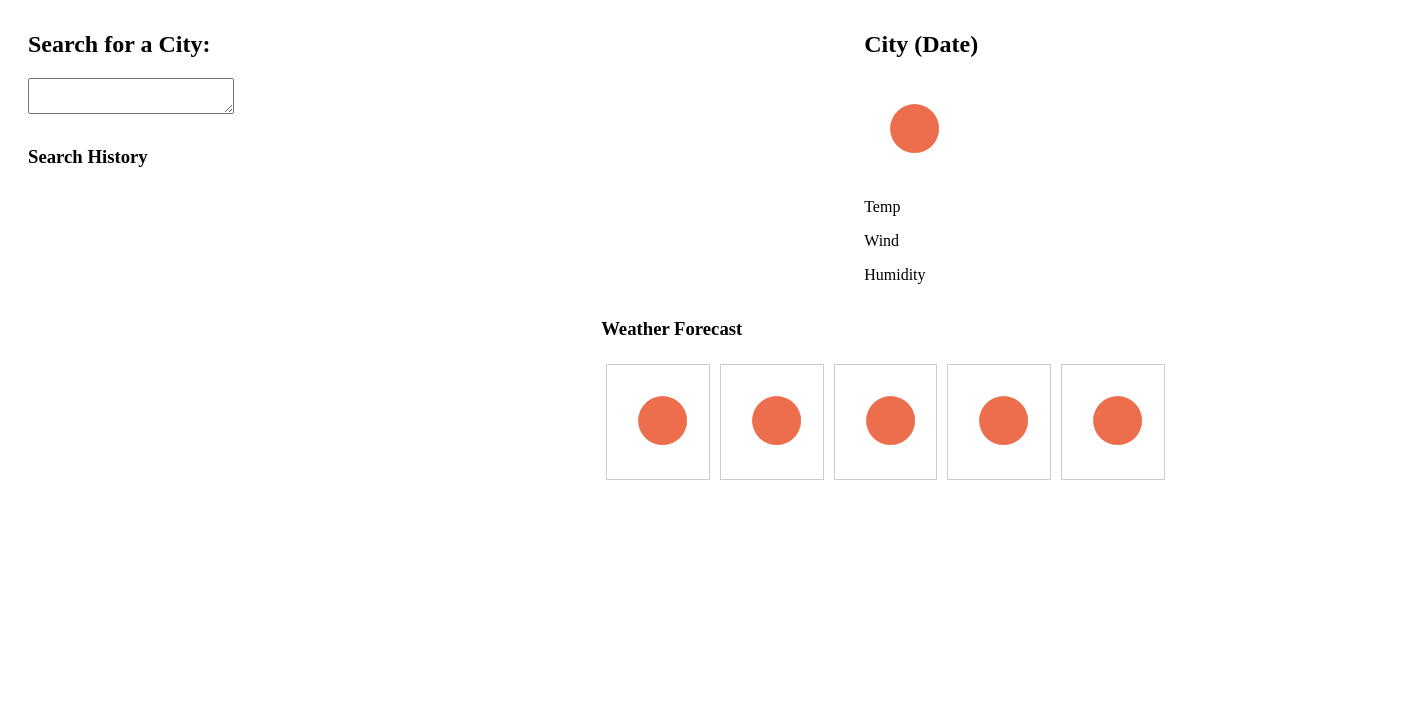
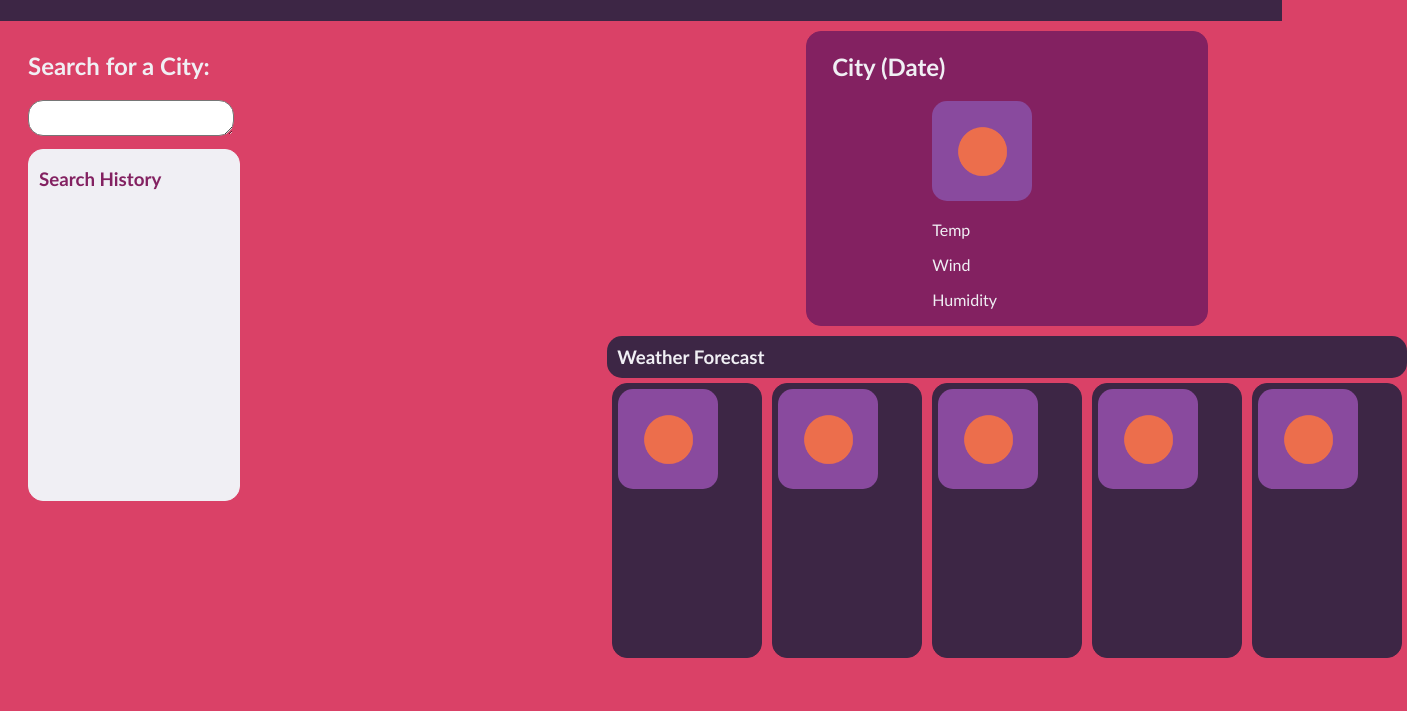
Before and after one commit to CurtisCircus/Weather-Dashboard, a plain HTML site: page index.html in a window 1280 px wide. Shown: the part 89-800 px from the top of the page, 1407 px wide, since content can reach past the window. Drawn offline with Linux system fonts and the light colour scheme.

Commit message:
finished css so the webpage doesn't look really ugly (still looks pretty amateur but definitely better than no work at all)

```diff
--- a/assets/script.js
+++ b/assets/script.js
@@ -11,7 +11,7 @@ const conditionToImageMap = {
     Rain: './assets/images/10d.png',
     Thunderstorm: './assets/images/11d.png',
     Snow: './assets/images/13d.png',
-    Mist: './assets/images/50d.png',
+    Mist: './assets/images/50d.png'
 };
 
 cityTextarea.addEventListener('keydown', function (event) {
@@ -30,8 +30,8 @@ cityTextarea.addEventListener('keydown', function (event) {
 
         cityTextarea.value = '';
         currentWeather(city);
-    }}
-)
+    }
+})
 function currentWeather(city) {
     const apiUrl = `https://api.openweathermap.org/data/2.5/weather?q=${city}&appid=${APIKey}`;
 
@@ -44,7 +44,9 @@ cityTextarea.addEventListener('keydown', function (event) {
         })
         .then(data => {
 
-                const mainCondition = data.weather[0].main;
+            const mainCondition = data
+                .weather[0]
+                .main;
             var currentimg = document.getElementById('currentimg');
             currentimg.src = conditionToImageMap[mainCondition] || './assets/images/01d.png';
 
@@ -55,7 +57,7 @@ cityTextarea.addEventListener('keydown', function (event) {
 
             var currentCity = document.getElementById('currentCity');
             var currentDate = new Date();
-                currentCity.innerHTML = city + ": " + "(" +currentDate.toDateString() + ")";
+            currentCity.innerHTML = city + ": (" + currentDate.toDateString() + ")";
 
             var currentimg = document.getElementById('currentimg')
 
@@ -92,14 +94,21 @@ cityTextarea.addEventListener('keydown', function (event) {
                 const humidity = forecastData.main.humidity;
 
                 forecastDiv.innerHTML = `
-                        <h4>${new Date(forecastData.dt_txt).toDateString()}</h4>
-                        <p>Temperature: ${temperatureFahrenheit.toFixed(2)}°F</p>
+                        <h4>${new Date(
+                    forecastData.dt_txt
+                ).toDateString()}</h4>
+                        <p>Temperature: ${temperatureFahrenheit.toFixed(
+                    2
+                )}°F</p>
                         <p>Wind: ${windSpeed} m/s</p>
                         <p>Humidity: ${humidity}%</p>
                     `;
 
                 // Extract the main weather condition from the forecast data
-                        const mainCondition = data.list[i * 8].weather[0].main;
+                const mainCondition = data
+                    .list[i * 8]
+                    .weather[0]
+                    .main;
 
                 // Create an image element
                 const imageElement = document.createElement('img');
@@ -109,7 +118,6 @@ cityTextarea.addEventListener('keydown', function (event) {
                 forecastDiv.appendChild(imageElement);
             }
 
-
         })
         .catch(error => {
             console.error('There was a problem with the fetch operation:', error);
@@ -117,13 +125,18 @@ cityTextarea.addEventListener('keydown', function (event) {
 }
 
 function saveSearchToLocalStorage(city) {
-    const searchHistory = new Set(JSON.parse(localStorage.getItem('searchHistory')) || []);
+    const searchHistory = new Set(
+        JSON.parse(localStorage.getItem('searchHistory')) || []
+    );
 
     // Add the new search to the Set
     searchHistory.add(city);
 
     // Convert the Set back to an array and save it to localStorage
-    localStorage.setItem('searchHistory', JSON.stringify(Array.from(searchHistory)));
+    localStorage.setItem(
+        'searchHistory',
+        JSON.stringify(Array.from(searchHistory))
+    );
 }
 
 function updateSearchHistoryList() {
--- a/assets/stylesheet.css
+++ b/assets/stylesheet.css
@@ -1,55 +1,117 @@
+:root{
+    --black: #000000;
+    --purple: #3d2645;
+    --magenta: #832161;
+    --red: #da4167;
+    --white: #f0eff4;
+}
+body{
+    font-family:'Trebuchet MS', 'Lucida Sans Unicode', 'Lucida Grande', 'Lucida Sans', Arial, sans-serif;
+    background-color: var(--red);
+}
+header{
+    background-color: var(--purple);
+    color: var(--red);
+    padding: 15px;
+    margin: -10px;
+}
 main {
     display: flex;
     padding: 20px;
 }
 
-/* Style the content column */
 .content {
     display: flex;
     flex-direction: row;
     align-items: flex-start;
 }
 
-/* Style the search content column */
 .search-content {
     display: flex;
     flex-direction: column;
     align-items: flex-start;
+
+}
+
+#currentweather > h2 {
+    margin-left: -100px;
 }
 
 #currentweather{
-    margin-left: 30px;
+    padding-left: 125px;
+    align-items: center;
+    color: var(--white);
+    background-color: var(--magenta);
+    border: 1px solid var(--magenta);
+    border-radius: 15px;
+    min-width: 275px;
+    min-height: 200px;
+}
+
+.search-history{
+    border: 1px solid var(--white);
+    background-color: var(--white);
+    border-radius: 15px;
+    padding-left: 10px;
+    min-height: 350px;
+    min-width: 200px;
+    color: var(--magenta);
+}
+li{
+background-color: var(--magenta);
+color: var(--white);
+border: 1px solid var(--white);
+border-radius: 15px;
+padding: 5px;
+margin-left: -25px;
+max-width: 150px;
 }
 
 #headerforecast{
     display: flex;
     flex-direction: column;
+    color: var(--white);
+}
+#headerforecast > h3{
+    background-color: #3d2645;
+    padding: 10px;
+    margin: 0px;
+    margin-top: 10px;
+    border-radius: 15px;
+}
+.search-bar {
+    margin-bottom: 10px;
+    color: var(--white);
 }
 
-/* Style the search bar */
-.search-bar {
-    margin-bottom: 10px;
-}
 #Weather{
     display: flex;
     flex-direction: column;
     margin-left: 30%;
     align-items: center;
 }
+
 img{
     max-width: 100px;
     max-height: 100px;
+    background-color:#894a9e;
+    border-radius: 15px;
 }
+
 #forecast {
     display: flex;
     flex-direction: row;
 }
 
 #forecast > div {
-    width: calc(17%);
+    min-width: 150px;
+    min-height: 275px;
     margin: 5px;
     padding: 5px;
-    border: 1px solid #ccc;
+    color: var(--white);
+    border: 1px solid var(--purple);
+    background-color: var(--purple);
+    border-radius: 15px;
     box-sizing: border-box;
 }
 
@@ -58,4 +120,5 @@ img{
     max-height: 30px;
     min-width: 200px;
     min-height: 30px;
+    border-radius: 15px;
 }
```
Lines whose indentation alone changed are shown as unchanged.
